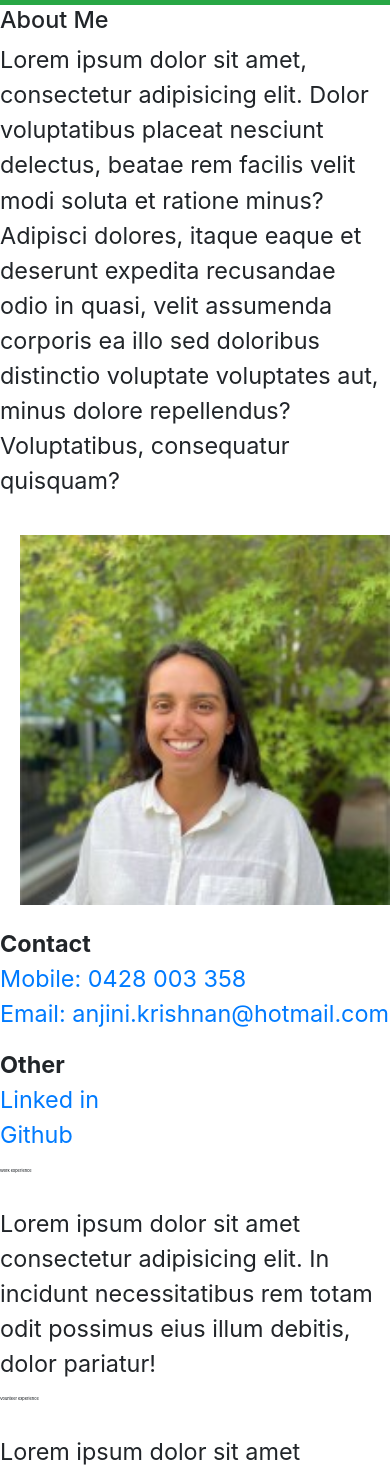
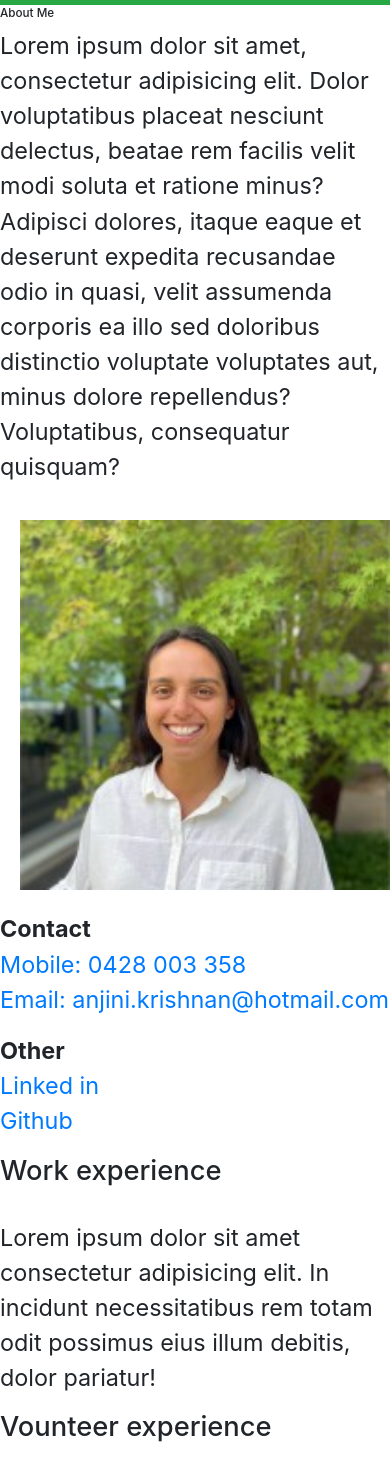
Before and after one commit to anjkrish2608/portfolio, a plain HTML site: page index.html in a window 390 px wide. Shown: the part 51-1524 px from the top of the page. Drawn offline with nearby package versions, Linux system fonts and the light colour scheme.

Commit message:
changes to font on xs screen

```diff
--- a/css/style.css
+++ b/css/style.css
@@ -5,11 +5,11 @@
         padding:0;
     }
     h1{
-        font-size: 6vw;
+        font-size: 3vw;
     }
 
     h3{
-        font-size: 1vw;
+        font-size: 7vw;
     }
 
     p{
```
